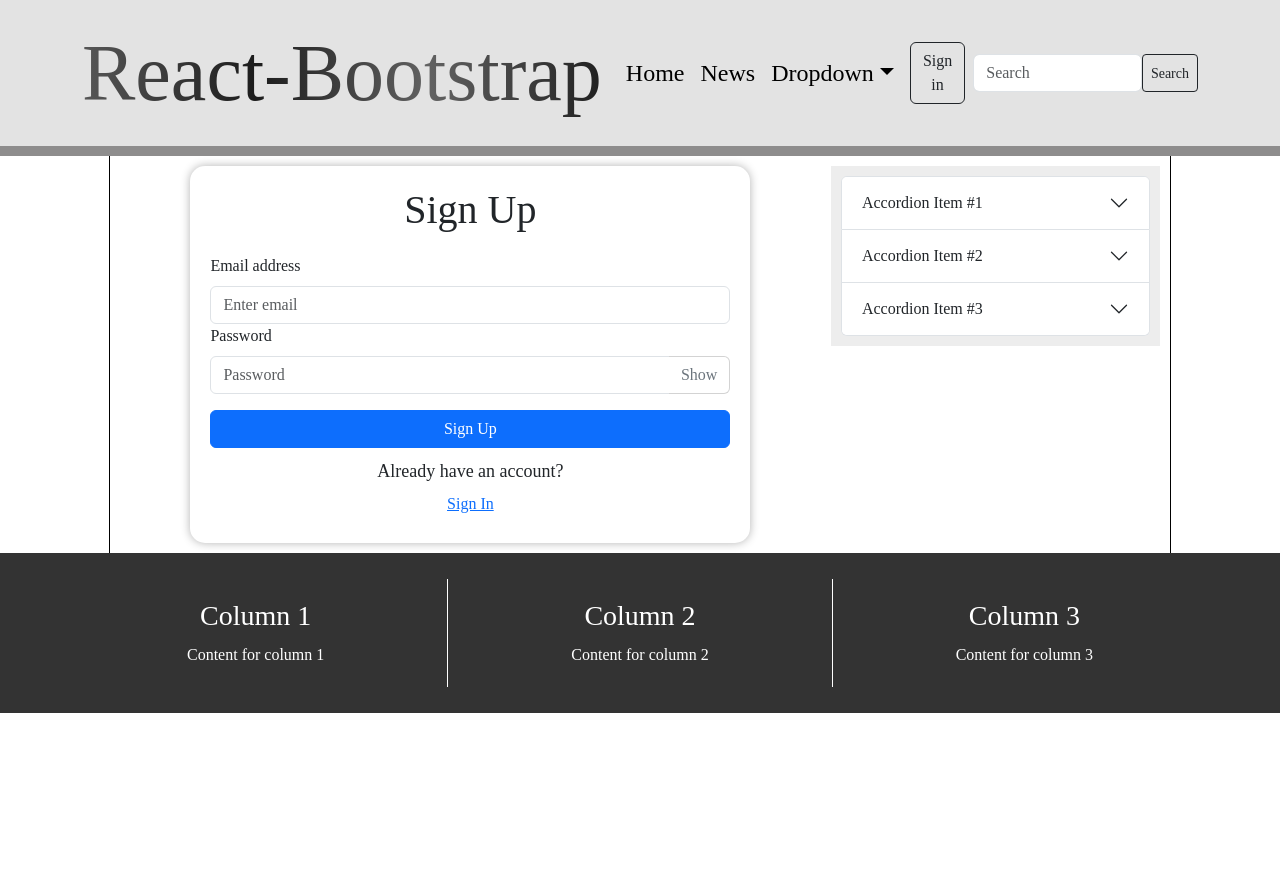
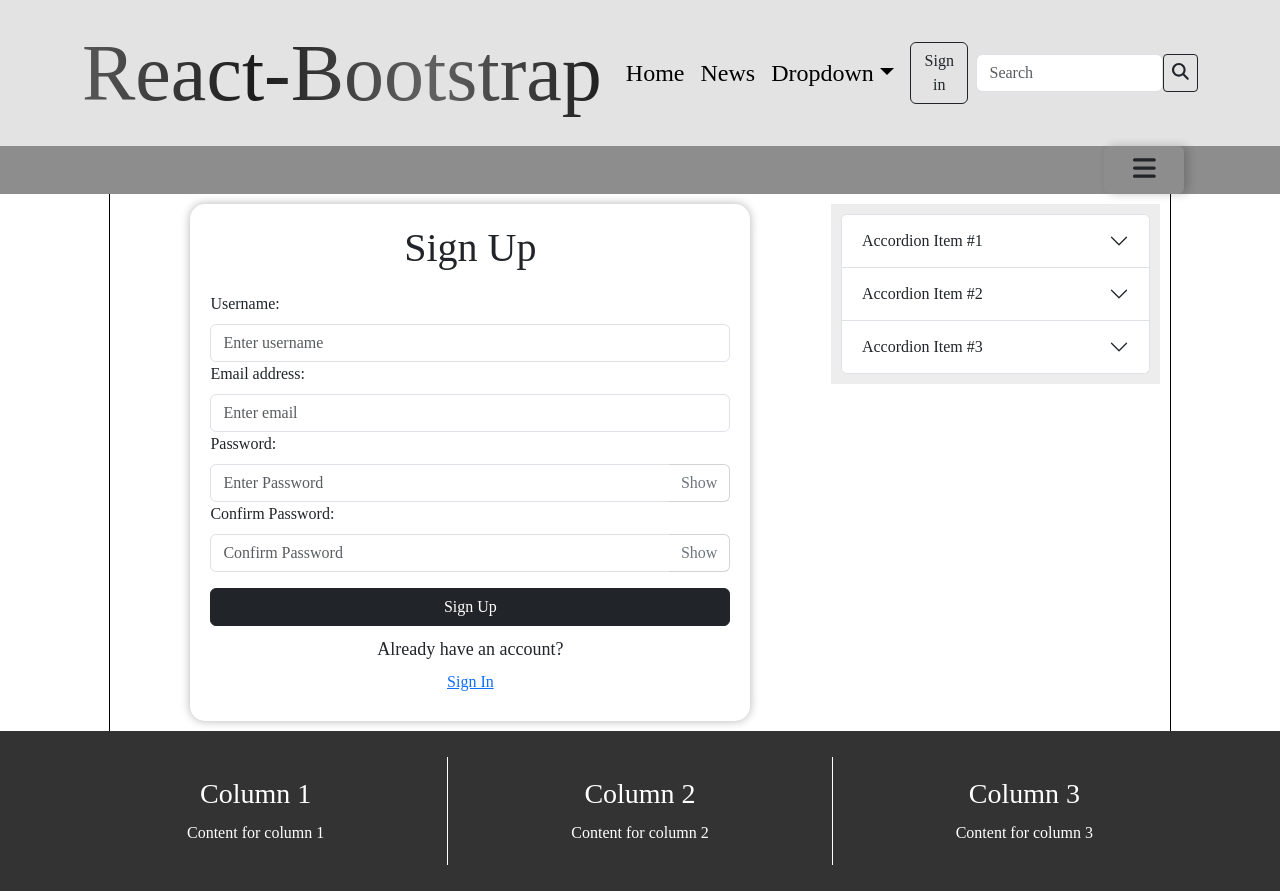
Before and after one commit to BrianOtaku/FrontEndTinTuc, a React (Create React App) app: page /signup in a window 1280 px wide. Before the commit the page ends 800 px from the top, so only its background shows below. Built offline with nearby package versions, Linux system fonts and the light colour scheme.

Commit message:
forming-signin/signup

```diff
--- a/package.json
+++ b/package.json
@@ -3,6 +3,9 @@
   "version": "0.1.0",
   "private": true,
   "dependencies": {
+    "@fortawesome/fontawesome-svg-core": "^6.6.0",
+    "@fortawesome/free-solid-svg-icons": "^6.6.0",
+    "@fortawesome/react-fontawesome": "^0.2.2",
     "@testing-library/jest-dom": "^5.17.0",
     "@testing-library/react": "^13.4.0",
     "@testing-library/user-event": "^13.5.0",
--- a/src/App.tsx
+++ b/src/App.tsx
@@ -14,11 +14,13 @@
 import SignIn from './pages/SignIn';
 import Aside from './pages/Aside';
 import Footer from './pages/Footer';
+import OffcanvasComponent from './components/Offcanvas';
 
 // import css bo cuc
 import './styles/Navbar.css';
 import './styles/Footer.css';
 import './styles/WebForm.css';
+import './styles/Offcanvas.css';
 
 // import css trang
 import './styles/Home.css';
@@ -30,7 +32,9 @@
     <Router>
       <div className="parent-container">
         <Taskbar />
-        <div className="separator"></div>
+        <div className="separator">
+          <OffcanvasComponent />
+        </div>
         <div className="content-container">
           <div className="main-content">
             <Routes>
--- a/src/components/Navbar.tsx
+++ b/src/components/Navbar.tsx
@@ -7,7 +7,9 @@
 import Form from 'react-bootstrap/Form';
 import FormControl from 'react-bootstrap/FormControl';
 import { Link } from 'react-router-dom';
+import { FontAwesomeIcon } from '@fortawesome/react-fontawesome';
 import 'bootstrap/dist/css/bootstrap.min.css';
+import { faSearch } from '@fortawesome/free-solid-svg-icons';
 
 function Taskbar() {
     return (
@@ -39,7 +41,7 @@
                             aria-label="Search"
                         />
                         <Button variant="outline-dark" size="sm">
-                            Search
+                            <FontAwesomeIcon icon={faSearch} className='iconSearch' />
                         </Button>
                     </Form>
                 </Navbar.Collapse>
--- /dev/null
+++ b/src/components/Offcanvas.tsx
@@ -0,0 +1,31 @@
+import React, { useState } from 'react';
+import { Button, Offcanvas } from 'react-bootstrap';
+import { FontAwesomeIcon } from '@fortawesome/react-fontawesome';
+import { faBars } from '@fortawesome/free-solid-svg-icons';
+
+const OffcanvasComponent: React.FC = () => {
+    const [show, setShow] = useState(false);
+
+    const handleClose = () => setShow(false);
+    const handleShow = () => setShow(true);
+
+    return (
+        <>
+            <div className='hidden-container'>
+                <Button variant="outline-dark" onClick={handleShow} className='hiddenside'>
+                    <FontAwesomeIcon icon={faBars} className='icon' />
+                </Button>
+                <Offcanvas show={show} onHide={handleClose} placement="end" scroll={true} backdrop={true}>
+                    <Offcanvas.Header closeButton>
+                        <Offcanvas.Title>Offcanvas</Offcanvas.Title>
+                    </Offcanvas.Header>
+                    <Offcanvas.Body>
+                        Some content for the offcanvas goes here.
+                    </Offcanvas.Body>
+                </Offcanvas>
+            </div>
+        </>
+    );
+};
+
+export default OffcanvasComponent;
--- a/src/pages/SignIn.tsx
+++ b/src/pages/SignIn.tsx
@@ -2,9 +2,8 @@
 import { Form, Button, Container, InputGroup, FormControl } from 'react-bootstrap';
 import { useNavigate } from 'react-router-dom';
 
-
 const SignIn: React.FC = () => {
-    const [email, setEmail] = useState<string>('');
+    const [identifier, setIdentifier] = useState<string>('');
     const [password, setPassword] = useState<string>('');
     const [showPassword, setShowPassword] = useState<boolean>(false);
     const navigate = useNavigate();
@@ -12,7 +11,7 @@
     const handleSubmit = (event: React.FormEvent) => {
         event.preventDefault();
         // Handle sign in logic here
-        console.log('Email:', email);
+        console.log('Identifier (Email/Username):', identifier);
         console.log('Password:', password);
     };
 
@@ -25,21 +24,21 @@
             <h1>Sign In</h1>
             <div>
                 <Form onSubmit={handleSubmit}>
-                    <Form.Group controlId="formEmail">
-                        <Form.Label>Email address</Form.Label>
+                    <Form.Group controlId="formIdentifier">
+                        <Form.Label>Email address or Username:</Form.Label>
                         <Form.Control
-                            type="email"
-                            placeholder="Enter email"
-                            value={email}
-                            onChange={(e) => setEmail(e.target.value)}
+                            type="text"
+                            placeholder="Enter email/username"
+                            value={identifier}
+                            onChange={(e) => setIdentifier(e.target.value)}
                         />
                     </Form.Group>
                     <Form.Group controlId="formPassword">
-                        <Form.Label>Password</Form.Label>
+                        <Form.Label>Password:</Form.Label>
                         <InputGroup>
                             <FormControl
                                 type={showPassword ? "text" : "password"}
-                                placeholder="Password"
+                                placeholder="Enter Password"
                                 value={password}
                                 onChange={(e) => setPassword(e.target.value)}
                             />
@@ -48,7 +47,7 @@
                             </Button>
                         </InputGroup>
                     </Form.Group>
-                    <Button variant="primary" type="submit" className="w-100 mt-3">
+                    <Button variant="dark" type="submit" className="w-100 mt-3">
                         Sign In
                     </Button>
                     <div className="textSignIn">
--- a/src/pages/SignUp.tsx
+++ b/src/pages/SignUp.tsx
@@ -4,14 +4,22 @@
 
 const SignUp: React.FC = () => {
     const [email, setEmail] = useState<string>('');
+    const [username, setUsername] = useState<string>('');
     const [password, setPassword] = useState<string>('');
+    const [confirmPassword, setConfirmPassword] = useState<string>('');
     const [showPassword, setShowPassword] = useState<boolean>(false);
+    const [showConfirmPassword, setShowConfirmPassword] = useState<boolean>(false);
     const navigate = useNavigate();
 
     const handleSubmit = (event: React.FormEvent) => {
         event.preventDefault();
         // Handle sign up logic here
+        if (password !== confirmPassword) {
+            alert("Passwords do not match!");
+            return;
+        }
         console.log('Email:', email);
+        console.log('Username:', username);
         console.log('Password:', password);
     };
 
@@ -19,25 +27,38 @@
         setShowPassword(!showPassword);
     };
 
+    const toggleShowConfirmPassword = () => {
+        setShowConfirmPassword(!showConfirmPassword);
+    };
+
     return (
         <Container className="signup-container">
             <h1>Sign Up</h1>
             <Form onSubmit={handleSubmit}>
-                <Form.Group controlId="formEmail">
-                    <Form.Label>Email address</Form.Label>
+                <Form.Group controlId="formUsername">
+                    <Form.Label>Username:</Form.Label>
                     <Form.Control
-                        type="email"
-                        placeholder="Enter email"
-                        value={email}
-                        onChange={(e) => setEmail(e.target.value)}
+                        type="text"
+                        placeholder="Enter username"
+                        value={username}
+                        onChange={(e) => setUsername(e.target.value)}
                     />
+                    <Form.Group controlId="formEmail">
+                        <Form.Label>Email address:</Form.Label>
+                        <Form.Control
+                            type="email"
+                            placeholder="Enter email"
+                            value={email}
+                            onChange={(e) => setEmail(e.target.value)}
+                        />
+                    </Form.Group>
                 </Form.Group>
                 <Form.Group controlId="formPassword">
-                    <Form.Label>Password</Form.Label>
+                    <Form.Label>Password:</Form.Label>
                     <InputGroup>
                         <FormControl
                             type={showPassword ? "text" : "password"}
-                            placeholder="Password"
+                            placeholder="Enter Password"
                             value={password}
                             onChange={(e) => setPassword(e.target.value)}
                         />
@@ -46,7 +67,21 @@
                         </Button>
                     </InputGroup>
                 </Form.Group>
-                <Button variant="primary" type="submit" className="w-100 mt-3">
+                <Form.Group controlId="formConfirmPassword">
+                    <Form.Label>Confirm Password:</Form.Label>
+                    <InputGroup>
+                        <FormControl
+                            type={showConfirmPassword ? "text" : "password"}
+                            placeholder="Confirm Password"
+                            value={confirmPassword}
+                            onChange={(e) => setConfirmPassword(e.target.value)}
+                        />
+                        <Button variant="outline-secondary" onClick={toggleShowConfirmPassword} className='showButtonSignUp'>
+                            {showConfirmPassword ? "Hide" : "Show"}
+                        </Button>
+                    </InputGroup>
+                </Form.Group>
+                <Button variant="dark" type="submit" className="w-100 mt-3">
                     Sign Up
                 </Button>
                 <div className="textSignUp">
--- a/src/styles/Navbar.css
+++ b/src/styles/Navbar.css
@@ -3,13 +3,6 @@
 {
   color: black;
   font-size: 3vh;
-}
-
-.separator
-{
-  width: 100%;
-  height: 10px;
-  background-color: #8e8d8d;
 }
 
 .logo
@@ -25,6 +18,12 @@
 .bg-gray
 {
   background-color: rgb(227, 227, 227);
+}
+
+.iconSearch
+{
+  font-size: larger;
+  padding: 0px auto;
 }
 
 /* CSS cho navbar cố định */
--- /dev/null
+++ b/src/styles/Offcanvas.css
@@ -0,0 +1,33 @@
+.separator
+{
+    width: 100%;
+    height: 6vh;
+    background-color: #8e8d8d;
+    position: sticky;
+    top: 0;
+    z-index: 5;
+}
+
+.hidden-container
+{
+    /* border: 1px solid black; */
+    width: 85%;
+    margin: 0px auto;
+    height: 100%;
+}
+
+.hiddenside
+{
+    box-shadow: 4px 0 10px rgba(0, 0, 0, 0.2);
+    border: 0px;
+    background-color: #8e8d8d;
+    float: inline-end;
+    width: 10vh;
+    height: 100%;
+}
+
+.icon
+{
+    padding: 0px auto;
+    font-size: 26px;
+}
```
Also changed, not shown: 1 other file (tests, documents, lock files or other folders).
